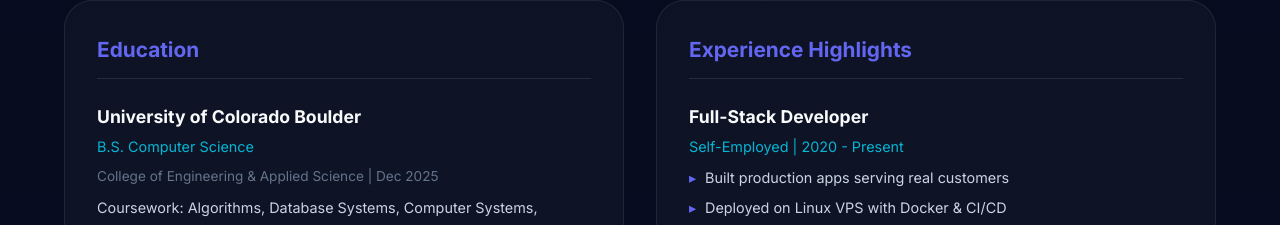
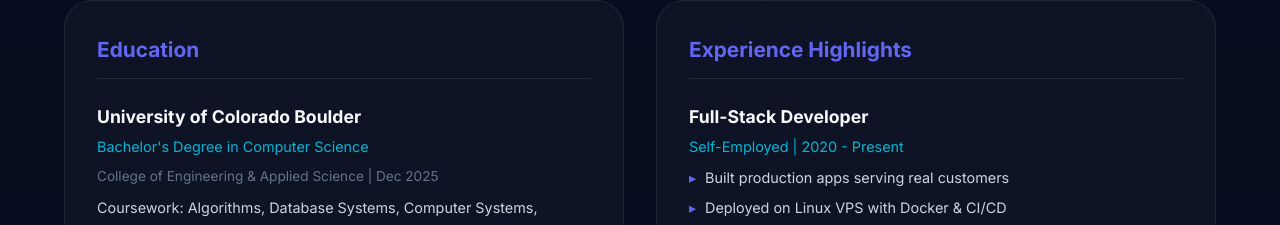
Before and after one commit to niraj411/raj-gautam-portfolio, a React (Create React App) app: page / in a window 1280 px wide. Shown: the part 2593-2818 px from the top of the page. Built offline with nearby package versions, Linux system fonts and the light colour scheme.

Commit message:
Change B.S. to Bachelor's Degree

```diff
--- a/src/App.js
+++ b/src/App.js
@@ -456,7 +456,7 @@
               <h3>Education</h3>
               <div className="exp-item">
                 <h4>University of Colorado Boulder</h4>
-                <p className="exp-role">B.S. Computer Science</p>
+                <p className="exp-role">Bachelor's Degree in Computer Science</p>
                 <p className="exp-date">College of Engineering & Applied Science | Dec 2025</p>
                 <p className="exp-details">
                   Coursework: Algorithms, Database Systems, Computer Systems,
```
